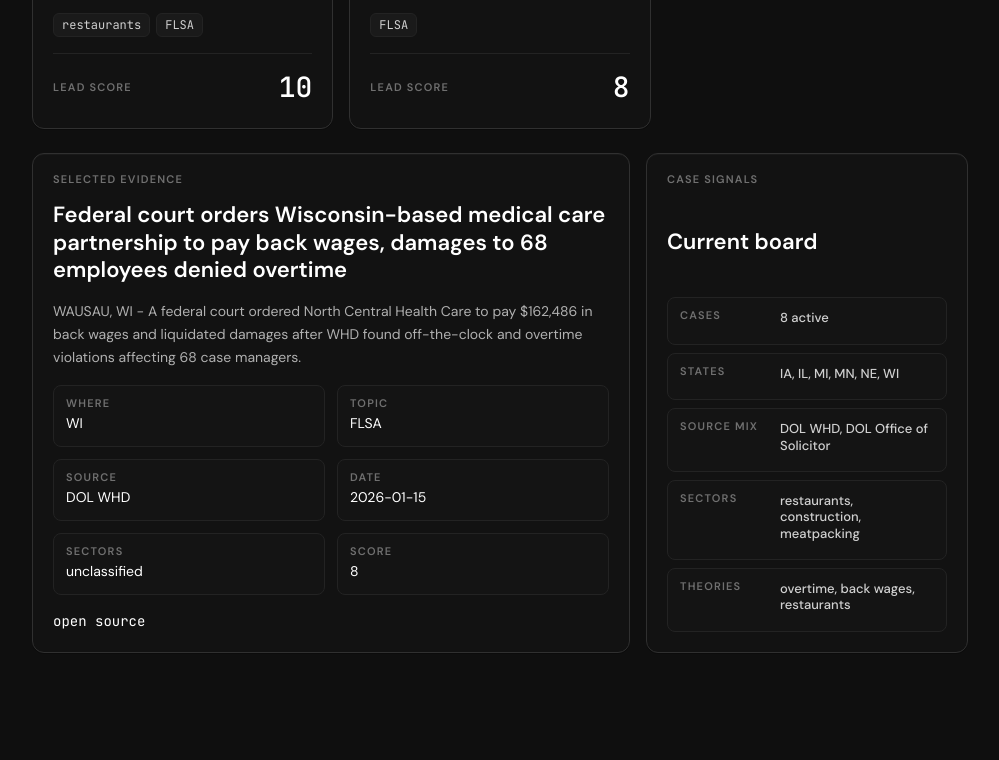
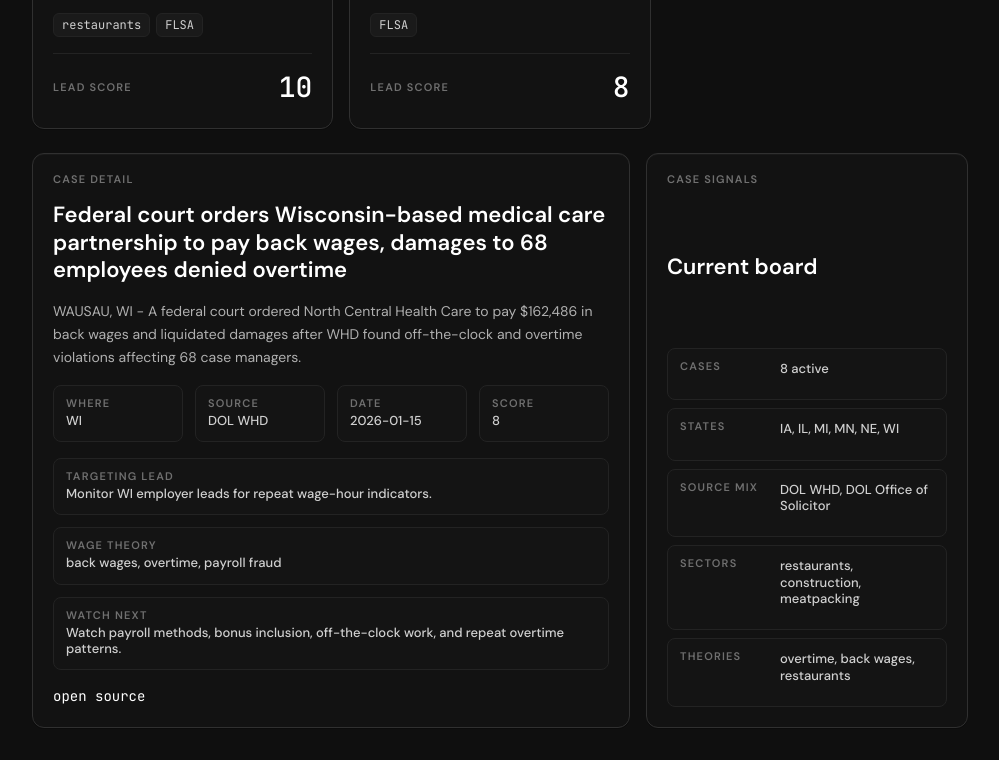
Before and after one commit to UHQ-Actual/HoruScope, a plain HTML site: page index.html in a window 1280 px wide. Shown: the part 1931-2691 px from the top of the page, without its empty margins (280-1279 px from the left). Before the commit the page ends 2616 px from the top, so only its background shows below. Drawn offline with Linux system fonts and the light colour scheme.

Commit message:
fix: make case detail actionable
Replace the selected evidence field dump with targeted case detail rows for source, score, wage theory, targeting lead, and watch-next guidance.

Co-authored-by: Codex <noreply@openai.com>

```diff
--- a/app.css
+++ b/app.css
@@ -283,19 +283,34 @@
   padding: var(--tc-space-5);
 }
 
-.evidence-grid {
+.detail-meta,
+.case-analysis {
   display: grid;
-  grid-template-columns: repeat(2, minmax(0, 1fr));
   gap: var(--tc-space-3);
 }
 
-.evidence-grid div {
+.detail-meta {
+  grid-template-columns: repeat(4, minmax(0, 1fr));
+}
+
+.case-analysis {
+  grid-template-columns: 1fr;
+}
+
+.detail-row {
   display: grid;
   gap: var(--tc-space-1);
   padding: var(--tc-space-3);
   border: 1px solid var(--tc-border-subtle);
   border-radius: var(--tc-radius-md);
   background: var(--tc-bg-chrome);
+}
+
+.detail-row strong {
+  color: var(--tc-fg-secondary);
+  font-size: var(--tc-fs-small);
+  font-weight: 500;
+  line-height: var(--tc-lh-snug);
 }
 
 .evidence-link {
@@ -365,7 +380,7 @@
     flex-direction: column;
   }
 
-  .evidence-grid {
+  .detail-meta {
     grid-template-columns: 1fr;
   }
 }
--- a/app.js
+++ b/app.js
@@ -133,10 +133,44 @@ function renderStories() {
   stories.forEach((story) => els.storiesGrid.append(renderStoryCard(story)));
 }
 
+function valueList(values, fallback) {
+  const cleaned = values.filter(Boolean);
+  return cleaned.length ? cleaned.join(", ") : fallback;
+}
+
+function inferLead(story) {
+  const where = valueList(story.where || [], "Midwest");
+  const sectors = valueList(story.sectors || [], "employer");
+  const score = Number(story.score || 0);
+  if (score >= 9) return `Prioritize ${where} ${sectors} leads with similar pay practices.`;
+  return `Monitor ${where} ${sectors} leads for repeat wage-hour indicators.`;
+}
+
+function inferTheory(story) {
+  const terms = (story.terms || []).filter((term) => term !== "FLSA");
+  if (terms.length) return valueList(terms.slice(0, 4), "wage-hour signal");
+  return story.topic || "wage-hour signal";
+}
+
+function inferWatchNext(story) {
+  const text = `${story.title || ""} ${story.snippet || ""}`.toLowerCase();
+  if (text.includes("child labor")) return "Track repeat operators, franchise networks, hazardous tasks, and minor-hour patterns.";
+  if (text.includes("retaliation")) return "Watch for worker cooperation issues, injunction activity, and repeat retaliation claims.";
+  if (text.includes("tip")) return "Watch tip-pool rules, tip-credit notices, and dual-job side work.";
+  if (text.includes("overtime")) return "Watch payroll methods, bonus inclusion, off-the-clock work, and repeat overtime patterns.";
+  return "Watch source updates, related employers, and local coverage that confirms a broader pattern.";
+}
+
+function detailRow(label, value) {
+  const row = create("div", "detail-row");
+  row.append(create("span", "tc-label", label), create("strong", "", value));
+  return row;
+}
+
 function renderSelectedStory() {
   const story = state.selected || state.stories[0];
   els.selectedStory.replaceChildren();
-  els.selectedStory.append(create("span", "tc-label", "Selected evidence"));
+  els.selectedStory.append(create("span", "tc-label", "Case detail"));
 
   if (!story) {
     els.selectedStory.append(
@@ -146,19 +180,22 @@ function renderSelectedStory() {
     return;
   }
 
-  const grid = create("div", "evidence-grid");
+  const meta = create("div", "detail-meta");
   [
-    ["Where", (story.where || []).join(", ") || "unknown"],
-    ["Topic", story.topic || "wage signal"],
+    ["Where", valueList(story.where || [], "unknown")],
     ["Source", story.source || "unknown"],
     ["Date", story.date || "unknown"],
-    ["Sectors", (story.sectors || []).join(", ") || "unclassified"],
     ["Score", story.score ?? 0]
   ].forEach(([label, value]) => {
-    const cell = create("div", "");
-    cell.append(create("span", "tc-label", label), create("span", "", value));
-    grid.append(cell);
+    meta.append(detailRow(label, value));
   });
+
+  const analysis = create("div", "case-analysis");
+  [
+    ["Targeting lead", inferLead(story)],
+    ["Wage theory", inferTheory(story)],
+    ["Watch next", inferWatchNext(story)]
+  ].forEach(([label, value]) => analysis.append(detailRow(label, value)));
 
   const link = create("a", "evidence-link", "open source");
   link.href = story.link || "#";
@@ -168,7 +205,8 @@ function renderSelectedStory() {
   els.selectedStory.append(
     create("h2", "", story.title || "Untitled story"),
     create("p", "", story.snippet || "No snippet available."),
-    grid,
+    meta,
+    analysis,
     link
   );
 }
--- a/index.html
+++ b/index.html
@@ -109,7 +109,7 @@
 
         <section class="evidence-row">
           <article id="selectedStory" class="tc-card evidence-card">
-            <span class="tc-label">Selected evidence</span>
+            <span class="tc-label">Case detail</span>
             <h2>No case selected</h2>
             <p>Select a story card to inspect its source, wage theory, sector, and link.</p>
           </article>
@@ -123,6 +123,6 @@
       </main>
     </div>
 
-    <script src="app.js?v=20260507-case-signals" defer></script>
+    <script src="app.js?v=20260507-case-detail" defer></script>
   </body>
 </html>
```
